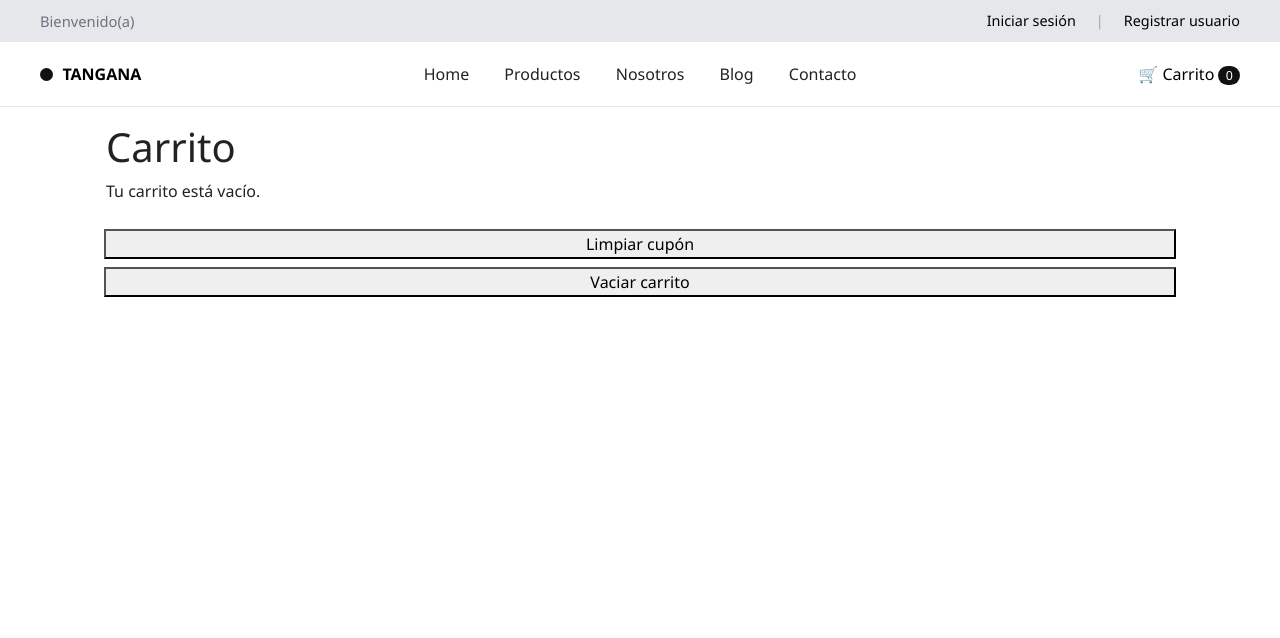
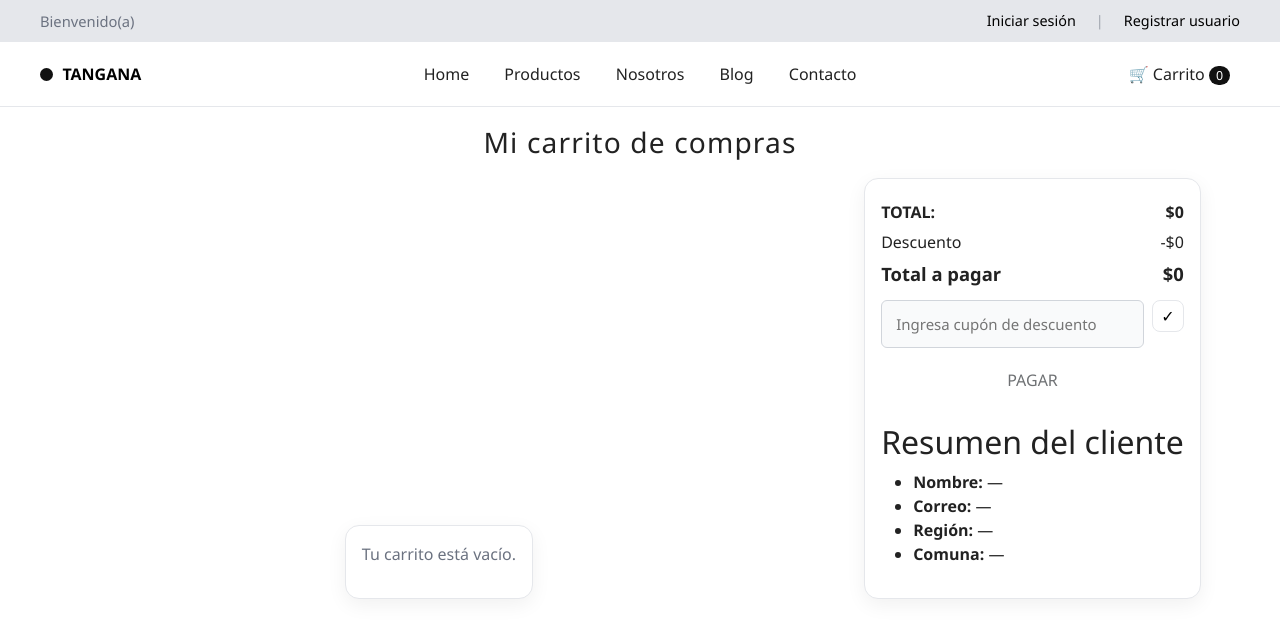
Before and after one commit to PabloMery/tienda-react, a React (Vite) app: page /carrito in a window 1280 px wide. Shown: the top 638 px of the page. Built offline with nearby package versions, Linux system fonts and the light colour scheme.

Commit message:
Mas cambios

```diff
--- a/src/App.jsx
+++ b/src/App.jsx
@@ -1,5 +1,6 @@
 import { BrowserRouter, Routes, Route, NavLink, Link } from "react-router-dom";
 import { CartProvider, useCart } from "./context/CartContext";
+
 
 import Home from "./pages/Home";
 import Productos from "./pages/Productos";
@@ -61,7 +62,7 @@ export default function App() {
               <NavLink to="/contacto">Contacto</NavLink>
             </nav>
 
-            <div className="nav__actions">
+            <div className="nav__links" >
               <CartButton />
             </div>
           </div>
--- /dev/null
+++ b/src/components/DatosCliente.jsx
@@ -0,0 +1,78 @@
+import { useEffect, useState } from "react";
+
+/**
+ * Componente: DatosCliente
+ * Lee valores de localStorage y los muestra.
+ *
+ * Props:
+ * - fields?: string[]  -> qué campos mostrar (por defecto muestra todos)
+ *    Posibles: "nombre","correo","region","comuna","telefono","cart_v2"
+ * - title?: string     -> título a mostrar (default: "Datos guardados")
+ * - className?: string -> estilos externos opcionales
+ */
+export default function DatosCliente({
+  fields = ["nombre", "correo", "region", "comuna", "telefono", "cart_v2"],
+  title = "Datos guardados",
+  className = "",
+}) {
+  const [datos, setDatos] = useState({
+    nombre: "",
+    correo: "",
+    region: "",
+    comuna: "",
+    telefono: "",
+    cart_v2: [],
+  });
+
+  const safeParse = (str, fallback) => {
+    try { return JSON.parse(str); } catch { return fallback; }
+  };
+
+  // Carga inicial
+  useEffect(() => {
+    setDatos({
+      nombre: localStorage.getItem("nombre") || "",
+      correo: localStorage.getItem("correo") || "",
+      region: localStorage.getItem("region") || "",
+      comuna: localStorage.getItem("comuna") || "",
+      telefono: localStorage.getItem("telefono") || "",
+      cart_v2: safeParse(localStorage.getItem("cart_v2") || "[]", []),
+    });
+  }, []);
+
+  // (Opcional) Reacciona a cambios de localStorage hechos en otras pestañas
+  useEffect(() => {
+    const onStorage = (e) => {
+      if (!e.key) return;
+      if (["nombre","correo","region","comuna","telefono","cart_v2"].includes(e.key)) {
+        setDatos(prev => ({
+          ...prev,
+          [e.key]: e.key === "cart_v2" ? safeParse(e.newValue || "[]", []) : (e.newValue || ""),
+        }));
+      }
+    };
+    window.addEventListener("storage", onStorage);
+    return () => window.removeEventListener("storage", onStorage);
+  }, []);
+
+  // Helper para renderizar una fila
+  const Row = ({ label, value }) => (
+    <li><strong>{label}:</strong> {value || "—"}</li>
+  );
+
+  return (
+    <section className={className} style={{ marginTop: 24 }}>
+      <h2>{title}</h2>
+      <ul>
+        {fields.includes("nombre")   && <Row label="Nombre"  value={datos.nombre} />}
+        {fields.includes("correo")   && <Row label="Correo"  value={datos.correo} />}
+        {fields.includes("region")   && <Row label="Región"  value={datos.region} />}
+        {fields.includes("comuna")   && <Row label="Comuna"  value={datos.comuna} />}
+        {fields.includes("telefono") && <Row label="Teléfono" value={datos.telefono} />}
+        {fields.includes("cart_v2")  && (
+          <Row label="Ítems guardados (cart_v2)" value={(datos.cart_v2?.length ?? 0).toString()} />
+        )}
+      </ul>
+    </section>
+  );
+}
--- /dev/null
+++ b/src/context/RegistroContext.jsx
@@ -0,0 +1,45 @@
+import { createContext, useContext, useMemo } from "react";
+import { useLocalStorage } from "../hooks/useLocalStorage";
+
+// Estructura persistida:
+// { fullName: string, email?: string, completedAt?: string }
+const RegistroContext = createContext(null);
+
+export function RegistroProvider({ children }) {
+  const [registro, setRegistro] = useLocalStorage("registro", {
+    fullName: "",
+    email: "",
+    completedAt: null,
+  });
+
+  const value = useMemo(() => {
+    const fullName = (registro?.fullName || "").trim();
+    const email = registro?.email || "";
+    const isRegistered = Boolean(fullName && registro?.completedAt);
+
+    return {
+      fullName,
+      email,
+      isRegistered,
+      setRegistro: (data) => setRegistro((prev) => ({ ...prev, ...data })),
+      completeRegistro: (data = {}) =>
+        setRegistro((prev) => ({
+          ...prev,
+          ...data,
+          completedAt: new Date().toISOString(),
+        })),
+      logoutRegistro: () =>
+        setRegistro({ fullName: "", email: "", completedAt: null }),
+    };
+  }, [registro, setRegistro]);
+
+  return (
+    <RegistroContext.Provider value={value}>{children}</RegistroContext.Provider>
+  );
+}
+
+export function useRegistro() {
+  const ctx = useContext(RegistroContext);
+  if (!ctx) throw new Error("useRegistro debe usarse dentro de <RegistroProvider>");
+  return ctx;
+}
--- a/src/pages/Carrito.jsx
+++ b/src/pages/Carrito.jsx
@@ -1,48 +1,130 @@
 import { useCart } from '../context/CartContext';
 import { money } from '../utils/money';
 import '../styles/estilocarrito.css';
+import DatosCliente from '../components/DatosCliente';
 
-export default function Carrito(){
-const { totals, cart, setQty, remove, coupon, setCoupon, clearCoupon, clear } = useCart();
+export default function Carrito() {
+  const { totals, setQty, remove, coupon, setCoupon, clearCoupon, clear } = useCart();
+  const hasItems = totals?.detailed?.length > 0;
+
+  const onQty = (id, v) => {
+    const n = Number(v);
+    if (!Number.isNaN(n) && n >= 0) setQty(id, n);
+  };
+
   return (
-<main>
-<h1>Carrito</h1>
-{totals.detailed.length === 0 ? (
+    <main className="wrap">
+      <h1 className="title">Mi carrito de compras</h1>
+
+      <section className="cart">
+        {/* PANEL IZQUIERDO: LISTA */}
+        <div className="panel">
+          {!hasItems ? (
+            <div className="empty">
               <p>Tu carrito está vacío.</p>
+            </div>
           ) : (
-<table className="cart">
-<thead>
-<tr><th>Producto</th><th>Cantidad</th><th>Precio</th><th>Total</th><th></th></tr>
-</thead>
-<tbody>
-{totals.detailed.map(row => (
-<tr key={row.id}>
-<td>{row.product.name}</td>
-<td>
-<input type="number" min="0" value={row.qty} onChange={e=>setQty(row.id, Number(e.target.value)||0)} />
-</td>
-<td>{money(row.product.price)}</td>
-<td>{money(row.line)}</td>
-<td><button onClick={()=>remove(row.id)}>X</button></td>
-</tr>
+            <div className="list">
+              {/* Encabezado tipo tabla */}
+              <div className="row" style={{fontWeight:600}}>
+                <div className="muted">Producto</div>
+                <div className="muted" style={{textAlign:'right'}}>Cantidad</div>
+                <div className="muted" style={{textAlign:'right'}}>Precio</div>
+                <div className="muted" style={{textAlign:'right'}}>Total</div>
+              </div>
+
+              {totals.detailed.map((row) => (
+                <div className="row" key={row.id}>
+                  {/* Col 1: imagen + nombre */}
+                  <div style={{display:'flex', alignItems:'center', gap:'.8rem'}}>
+                    <div className="ph">
+                      {/* si tienes imagen úsala; si no, queda el placeholder */}
+                      {row.product.image ? <img src={row.product.image} alt={row.product.name} /> : 'IMG'}
+                    </div>
+                    <div>
+                      <div className="name">{row.product.name}</div>
+                      {/* opcional: subtítulo / marca */}
+                      {row.product.subtitle && <div className="muted">{row.product.subtitle}</div>}
+                    </div>
+                  </div>
+
+                  {/* Col 2: cantidad + quitar */}
+                  <div className="qtyBox">
+                    <input
+                      type="number"
+                      min="0"
+                      value={row.qty}
+                      onChange={(e) => onQty(row.id, e.target.value)}
+                      aria-label={`Cantidad de ${row.product.name}`}
+                    />
+                    <button
+                      className="iconBtn remove"
+                      title="Quitar"
+                      aria-label={`Quitar ${row.product.name}`}
+                      onClick={() => remove(row.id)}
+                    >
+                      ✕
+                    </button>
+                  </div>
+
+                  {/* Col 3: precio unitario */}
+                  <div className="price">{money(row.product.price)}</div>
+
+                  {/* Col 4: total línea */}
+                  <div className="price">{money(row.line)}</div>
+                </div>
               ))}
-</tbody>
-<tfoot>
-<tr><td colSpan="3" style={{textAlign:'right'}}>Subtotal</td><td>{money(totals.subtotal)}</td></tr>
-<tr><td colSpan="3" style={{textAlign:'right'}}>Cupón</td>
-<td>
-<input value={coupon} onChange={e=>setCoupon(e.target.value)} placeholder="DESCUENTO10 / FREESHIP / 90PORCIENTO" />
-{totals.discount>0 && <div>-{money(totals.discount)}</div>}
-</td>
-</tr>
-<tr><td colSpan="3" style={{textAlign:'right'}}><strong>Total</strong></td><td><strong>{money(totals.total)}</strong></td></tr>
-</tfoot>
-</table>
+
+              {/* acciones debajo de la lista */}
+              <div style={{padding:'.8rem 0', display:'grid', gap:'.5rem', borderTop:'1px dashed #e5e7eb', marginTop:'.6rem'}}>
+                <button className="btn" style={{background:'transparent', color:'inherit', borderColor:'#e5e7eb'}} onClick={clearCoupon}>
+                  Limpiar cupón
+                </button>
+                <button className="btn" style={{background:'#ef4444', borderColor:'#ef4444'}} onClick={clear}>
+                  Vaciar carrito
+                </button>
+              </div>
+            </div>
           )}
-<div className="row" style={{marginTop:16,gap:8}}>
-<button onClick={clearCoupon}>Limpiar cupón</button>
-<button onClick={clear}>Vaciar carrito</button>
         </div>
+
+        {/* PANEL DERECHO: RESUMEN */}
+        <aside className="panel summary">
+          <div className="sumLine">
+            <strong>TOTAL:</strong>
+            <strong id="sum-total">{money(totals.subtotal)}</strong>
+          </div>
+
+          <div className="sumLine">
+            <span>Descuento</span>
+            <span id="sum-disc">-{money(totals.discount || 0)}</span>
+          </div>
+
+          <div className="sumLine total">
+            <span>Total a pagar</span>
+            <span id="sum-pay">{money(totals.total)}</span>
+          </div>
+
+          <div className="coupon">
+            <input
+              id="coupon"
+              type="text"
+              value={coupon}
+              onChange={(e) => setCoupon(e.target.value)}
+              placeholder="Ingresa cupón de descuento"
+            />
+            <button className="iconBtn" title="Aplicar">✓</button>
+          </div>
+
+          <button id="pay" className="btn" disabled={!hasItems}>PAGAR</button>
+
+          <DatosCliente
+            title="Resumen del cliente"
+            fields={['nombre','correo','region','comuna']}
+            className="datos-cliente"
+          />
+        </aside>
+      </section>
     </main>
   );
 }
--- a/src/pages/Contacto.jsx
+++ b/src/pages/Contacto.jsx
@@ -1,6 +1,6 @@
 import React, { useState, useEffect } from "react";
 import "../styles/contacto.css";
-import logo from "../../public/IMG/logo/logo.png";
+import logo from "/IMG/logo/logo.png";
 
 function Contacto() {
   // ================= ESTADOS =================
--- a/src/pages/Registro.jsx
+++ b/src/pages/Registro.jsx
@@ -1,6 +1,8 @@
 
 import React, { useState, useEffect } from "react";
 import "../styles/Registro.css";
+import { useNavigate } from "react-router-dom";
+import { useRegistro } from "../context/RegistroContext";
 
 export default function Registro() {
   // ====== ESTADOS (persisten en localStorage) ======
--- a/src/styles/estilocarrito.css
+++ b/src/styles/estilocarrito.css
@@ -1,6 +1,3 @@
-
-:root{--bg:#f6f7f9;--card:#fff;--ink:#1f2937;--muted:#6b7280;--brand:#2563eb;--brand-ink:#fff;--border:#e5e7eb;--ring:#c7d2fe;--max:1200px;--radius:14px;--shadow:0 6px 20px rgba(0,0,0,.06)}
-*{box-sizing:border-box} body{margin:0;font-family:system-ui,-apple-system,Segoe UI,Roboto,Ubuntu,Arial,sans-serif;color:var(--ink);background:var(--bg);line-height:1.55}
 
 a{color:inherit;text-decoration:none} a:hover{color:var(--brand)} .wrap{max-width:var(--max);margin:auto;padding:0 1rem}
 .top{background:#e5e7eb;border-bottom:1px solid var(--border)} .top__row{display:flex;align-items:center;gap:.75rem;padding:.6rem 0;font-size:.9rem;color:#374151}.spacer{flex:1}.top__sep{opacity:.4;margin:0 .5rem}
```
Also changed, not shown: src/components/RequireRegistro.jsx (added, +15 -0 lines), 1 other file (tests, documents, lock files or other folders). Lines whose indentation alone changed are shown as unchanged.
